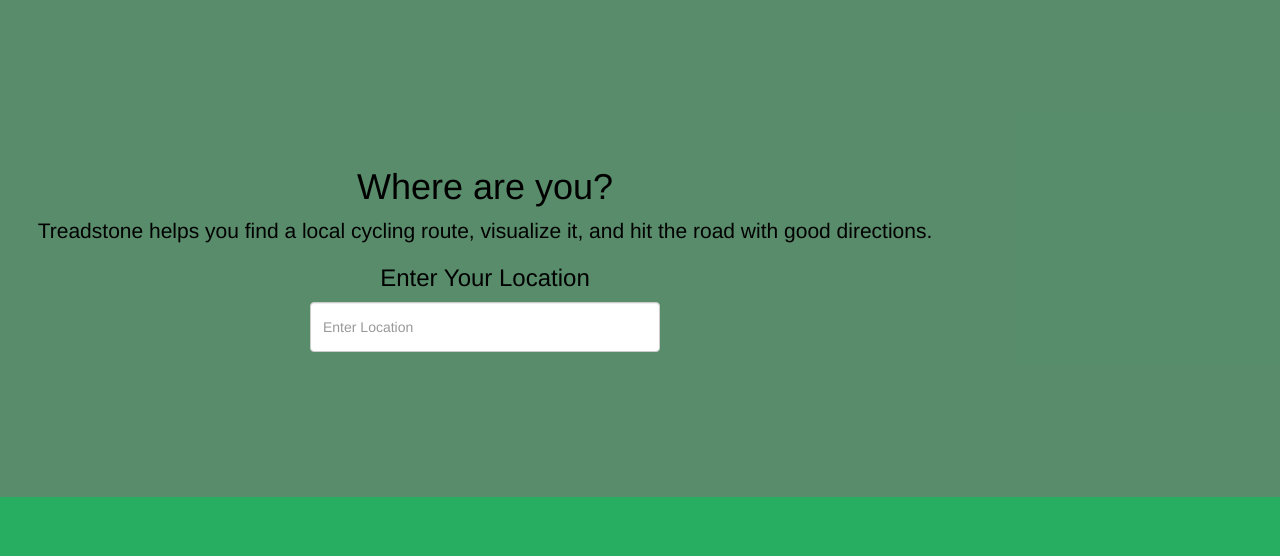
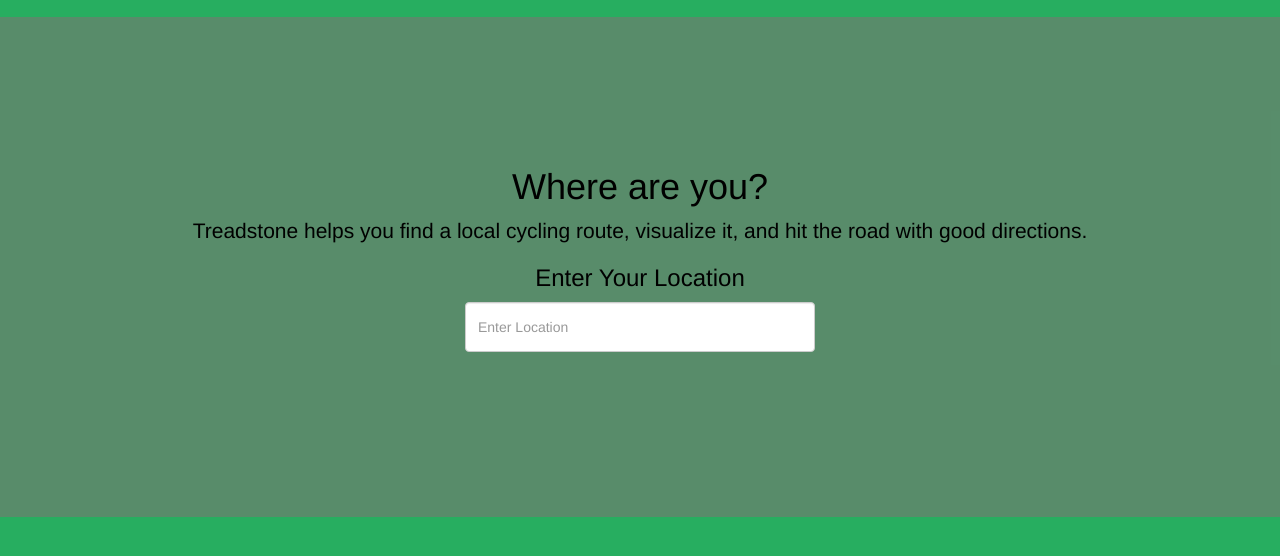
Before and after one commit to CalculatingCamels/CalculatingCamels, a website: page client/index.html in a window 1280 px wide. Shown: the part 144-700 px from the top of the page. Drawn offline with nearby package versions, Linux system fonts and the light colour scheme; some packages are replaced by stand-ins of ours.

Commit message:
fixed absolute styling for the center for input

```diff
--- a/client/styles/style.css
+++ b/client/styles/style.css
@@ -28,7 +28,6 @@
   background: rgba(121, 119, 114, .6);
 }
 .inner-cover{
-  position: absolute;
   z-index: 2;
   width:970px;
   margin: auto;
@@ -57,8 +56,6 @@
 
 
 #map-canvas{
-  position: absolute;
-  z-index: 1;
   width: 100%;
   height: 500px;
 
```
